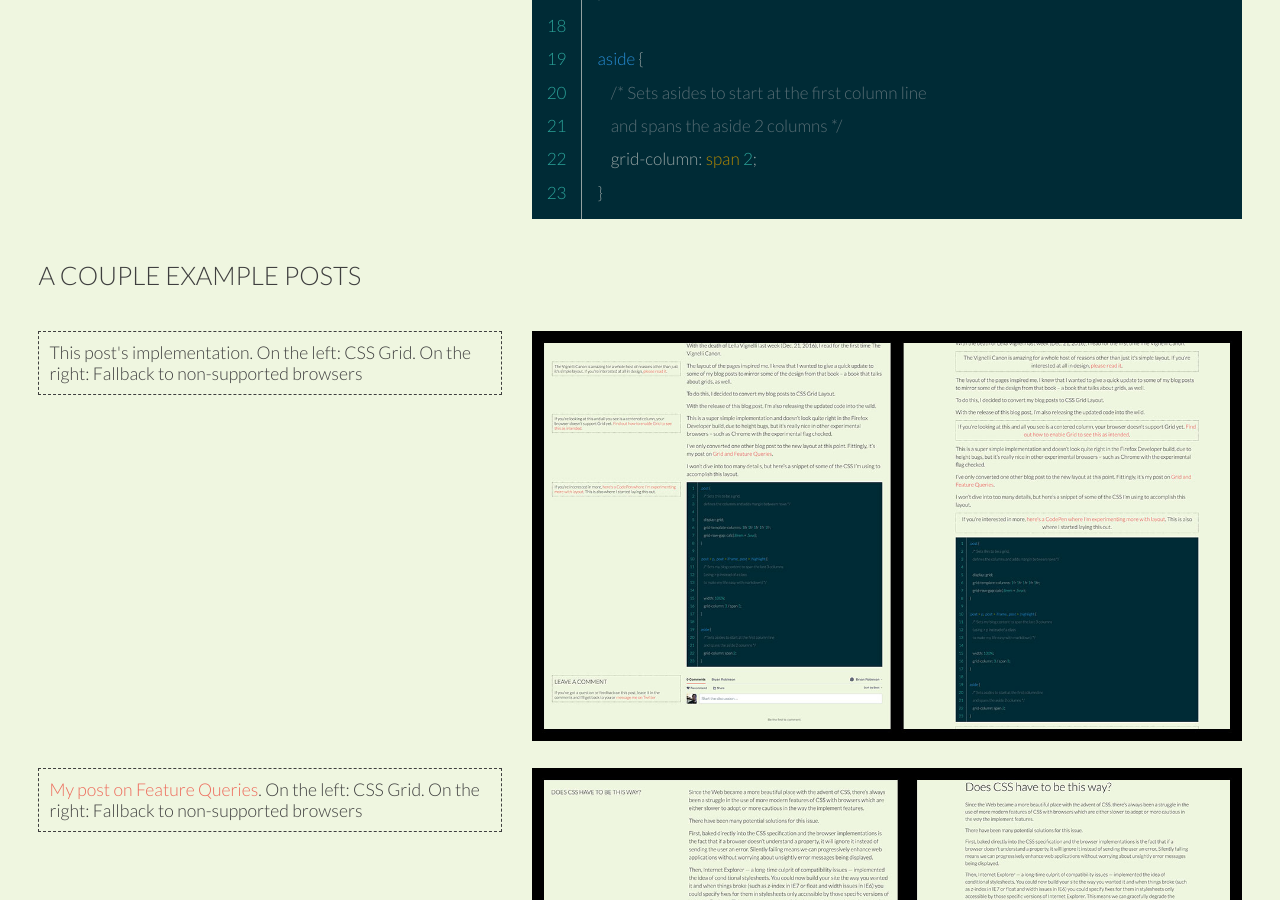
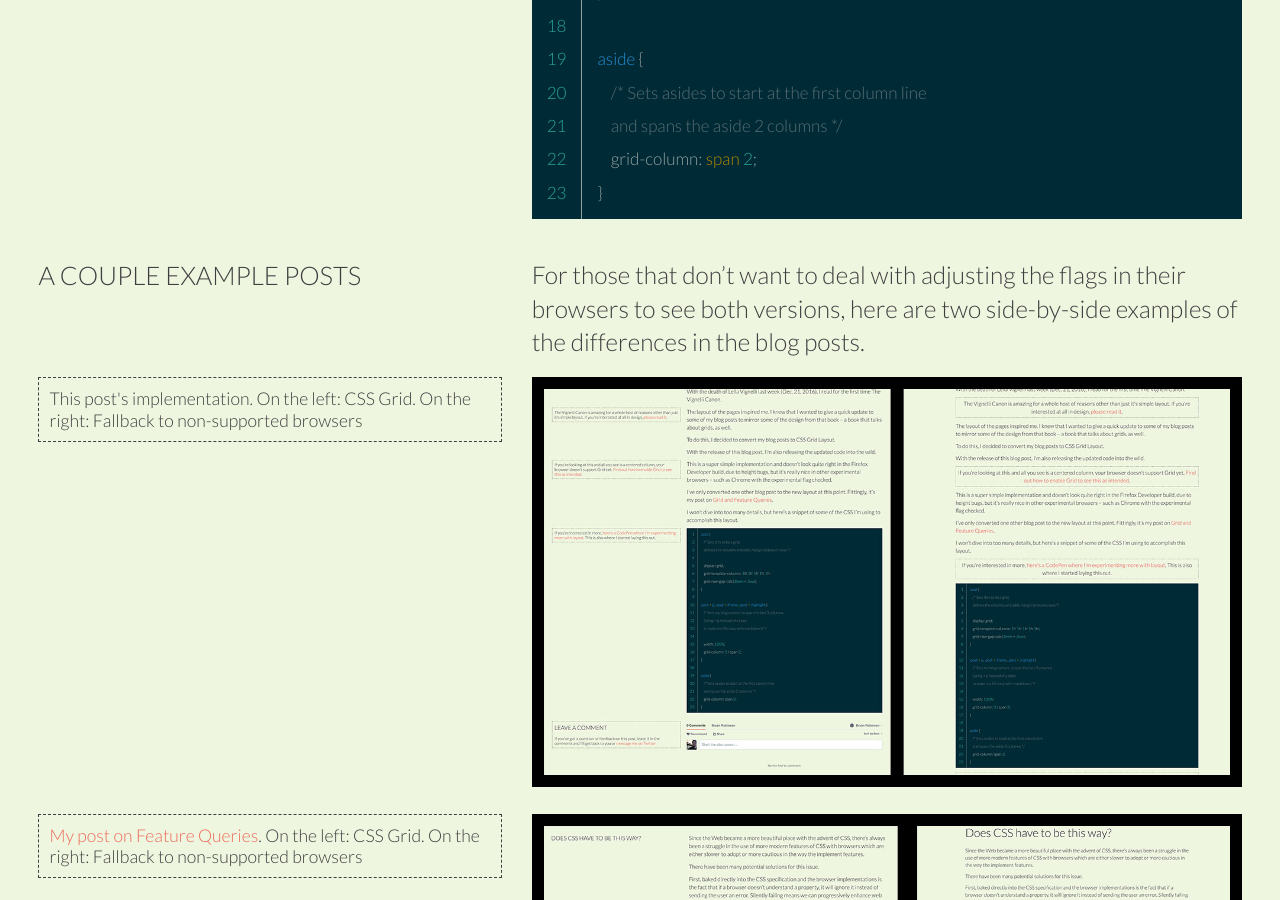
Before and after one commit to erquhart/jekyll-portfolio, a Jekyll site: the page built from _posts/2016-12-27-blog-converted-to-css-grid-layout.markdown, in a window 1280 px wide and 900 px high, scrolled down 1640 px. Built offline with Jekyll 4.4.1, drawn with Linux system fonts in a browser that asks for light colours; comment, search, counter and statistics services are not loaded.

Commit message:
Quick paragraph for the examples

```diff
--- a/_posts/2016-12-27-blog-converted-to-css-grid-layout.markdown
+++ b/_posts/2016-12-27-blog-converted-to-css-grid-layout.markdown
@@ -68,6 +68,9 @@ aside {
     <h2>A couple example posts</h2>
 </aside>
 
+For those that don't want to deal with adjusting the flags in their browsers to see both versions, here are two side-by-side examples of the differences in the blog posts.
+
+
 <aside class="reference">
     <p>This post's implementation. On the left: CSS Grid. On the right: Fallback to non-supported browsers</p>
 </aside>
```
